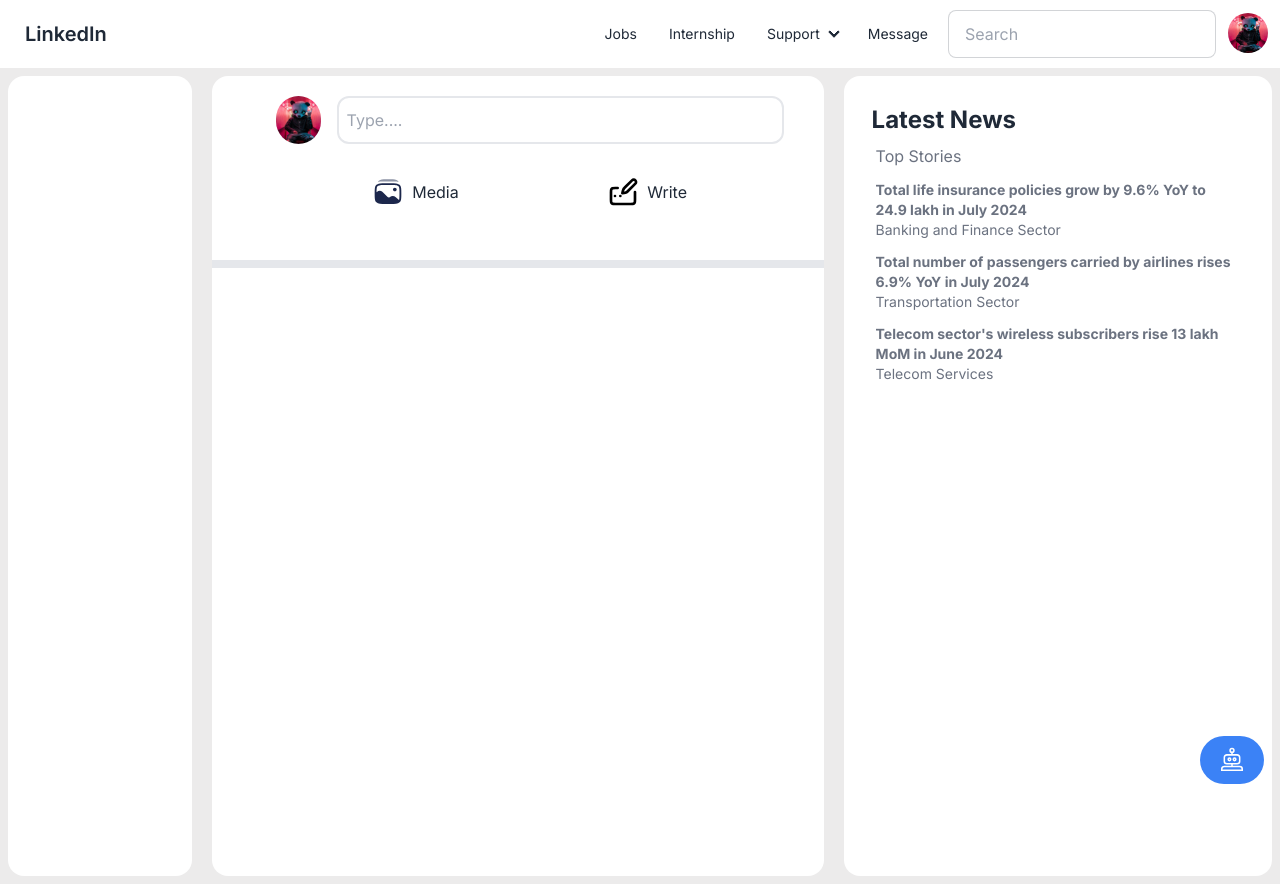
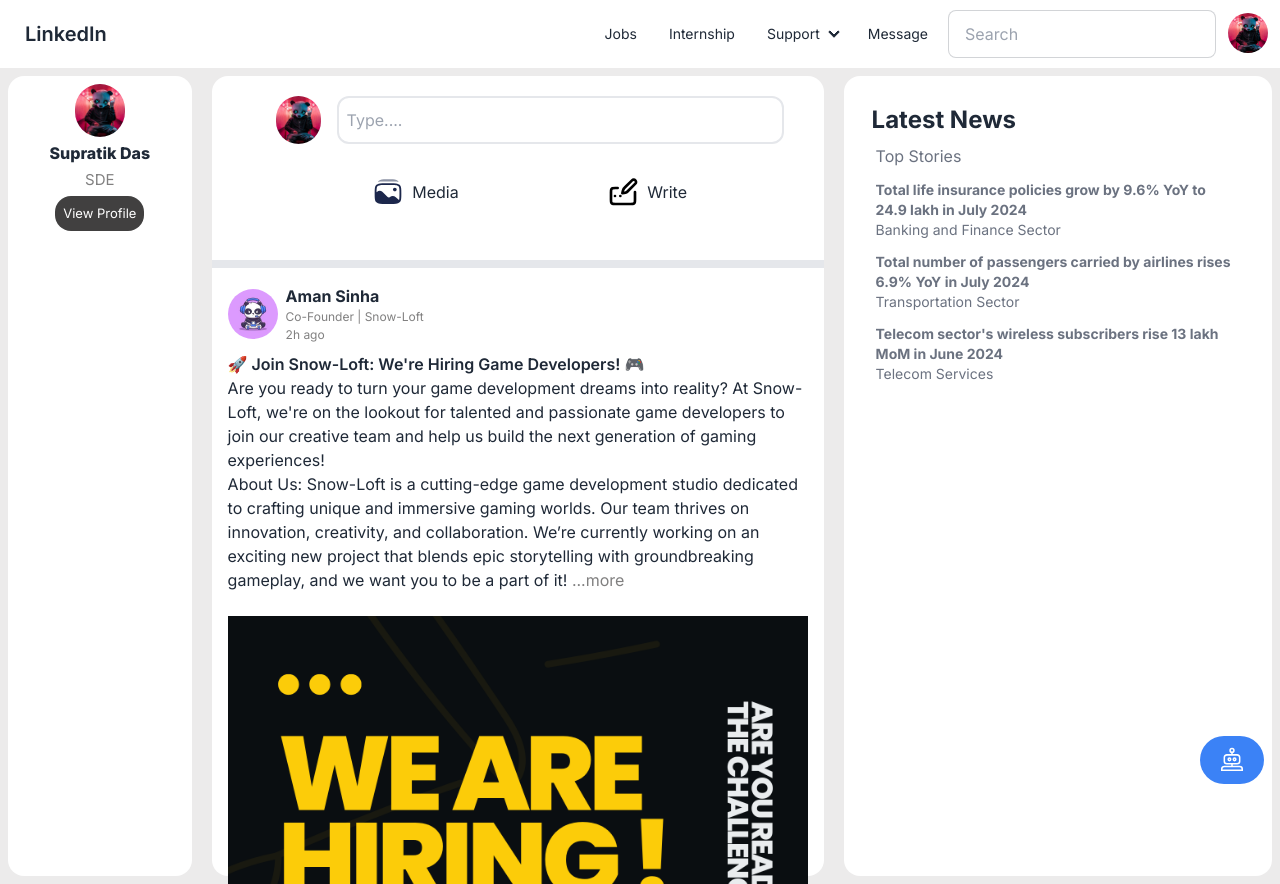
Before and after one commit to acroop/LinkedInClone, a Next.js app in the folder client/: page / in a window 1280 px wide. Built offline with nearby package versions, Linux system fonts and the light colour scheme.

Commit message:
added left and feed

```diff
--- a/client/src/app/components/Feed.tsx
+++ b/client/src/app/components/Feed.tsx
@@ -2,12 +2,14 @@
 import MainFeed from './MainFeed'
 import RightFeed from './RightFeed'
 import HoverBtn from './HoverBtn'
+import LeftFeed from './LeftFeed'
 
 const Feed = () => {
   return (
     <>
       <div className='flex bg-[#ecebeb] gap-1 overflow-x-hidden '>
         <div className='hidden bg-white m-2  lg:block  h-screen w-[15%] rounded-2xl'>
+          <LeftFeed />
         </div>
         <div className='h-screen bg-white m-2  w-full lg:w-1/2 rounded-2xl'>
           <MainFeed />
--- /dev/null
+++ b/client/src/app/components/LeftFeed.tsx
@@ -0,0 +1,14 @@
+import React from 'react'
+
+const LeftFeed = () => {
+  return (
+    <div className='flex justify-center items-center m-2 flex-col gap-1'>
+        <img src="./pp.jpg" className='w-[50px] rounded-full' alt="" />
+        <h1 className='font-extrabold'>Supratik Das</h1>
+        <p className='text-[15px] text-[#818080]'>SDE</p>
+        <button className='bg-[#414040] text-[13px] text-white p-2 rounded-2xl'>View Profile</button>
+    </div>
+  )
+}
+
+export default LeftFeed
--- a/client/src/app/components/MainFeed.tsx
+++ b/client/src/app/components/MainFeed.tsx
@@ -28,7 +28,26 @@
               Write</div>
           </div>
         </div>
-
+      </div>
+      <div className='m-4'>
+      <div className='flex items-center gap-2'>
+        <img src="./icon.jpg" className='w-[50px] h-auto rounded-full' alt="PP" />
+        <div className='flex flex-col'>
+          <h1 className='font-bold'>Aman Sinha</h1>
+          <p className='text-[12px] text-[#818080]'>Co-Founder | Snow-Loft</p>
+          <p className='text-[12px] text-[#818080]'>2h ago</p>
+        </div>
+        </div>
+      <div>
+        <h1 className='mt-2 font-semibold'>🚀 Join Snow-Loft: We're Hiring Game Developers! 🎮</h1>
+        <p>Are you ready to turn your game development dreams into reality? At Snow-Loft, we're on the lookout for talented and passionate game developers to join our creative team and help us build the next generation of gaming experiences!
+<br />
+About Us: Snow-Loft is a cutting-edge game development studio dedicated to crafting unique and immersive gaming worlds. Our team thrives on innovation, creativity, and collaboration. We’re currently working on an exciting new project that blends epic storytelling with groundbreaking gameplay, and we want you to be a part of it!
+<p className='inline text-[#818080]'> ...more</p>
+</p>
+<br />
+<img src="./hiring.png" className='w-fit' alt="" />
+        </div>
       </div>
     </div>
   )
```
Also changed, not shown: client/public/hiring.png (added), client/public/icon.jpg (added).
